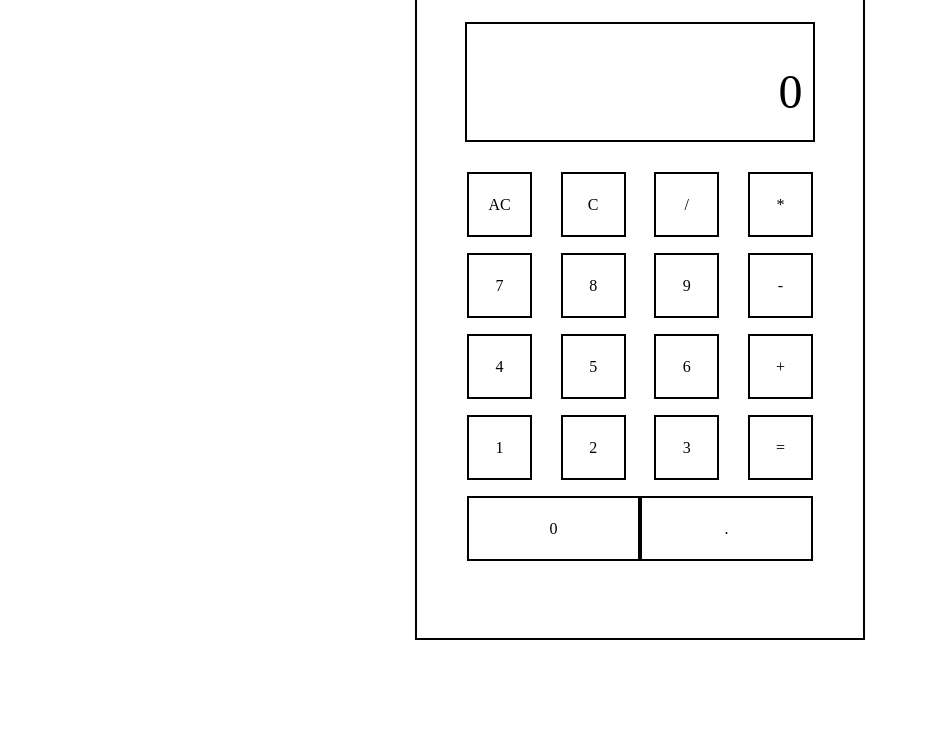
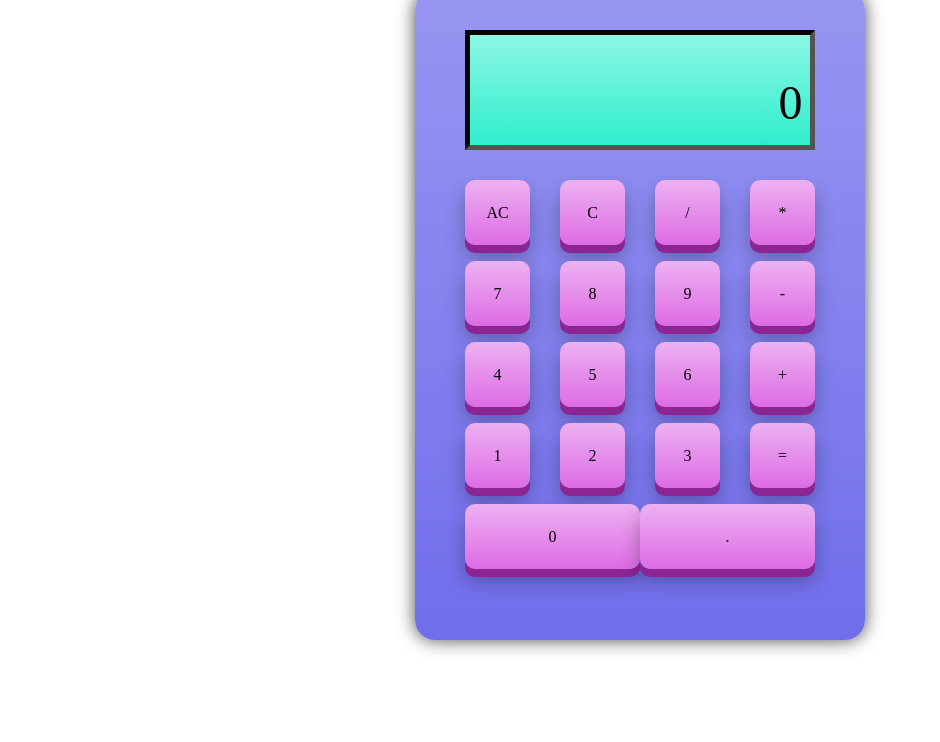
Before and after one commit to FoxyTealBlue/calculator, a plain HTML site: page index.html in a window 1280 px wide. Shown: the part 58-800 px from the top of the page, without its empty margins (0-940 px from the left). Drawn offline with Linux system fonts and the light colour scheme.

Commit message:
change number divs to buttons, add button styles and colors

```diff
--- a/index.html
+++ b/index.html
@@ -20,32 +20,32 @@
         </div>
         <div id="buttons">
           <div id="rowOne">
-            <div id="clear" class="calculatorButton">AC</div>
-            <div id="delete" class="calculatorButton">C</div>
-            <div id="divide" class="calculatorButton">/</div>
-            <div id="multiply" class="calculatorButton">*</div>
+            <button id="clear" class="calculatorButton">AC</button>
+            <button id="delete" class="calculatorButton">C</button>
+            <button id="divide" class="calculatorButton">/</button>
+            <button id="multiply" class="calculatorButton">*</button>
           </div>
           <div id="rowTwo">
-            <div id="seven" class="calculatorButton">7</div>
-            <div id="eight" class="calculatorButton">8</div>
-            <div id="nine" class="calculatorButton">9</div>
-            <div id="subtract" class="calculatorButton">-</div>
+            <button id="seven" class="calculatorButton">7</button>
+            <button id="eight" class="calculatorButton">8</button>
+            <button id="nine" class="calculatorButton">9</button>
+            <button id="subtract" class="calculatorButton">-</button>
           </div>
           <div id="rowThree">
-            <div id="four" class="calculatorButton">4</div>
-            <div id="five" class="calculatorButton">5</div>
-            <div id="six" class="calculatorButton">6</div>
-            <div id="add" class="calculatorButton">+</div>
+            <button id="four" class="calculatorButton">4</button>
+            <button id="five" class="calculatorButton">5</button>
+            <button id="six" class="calculatorButton">6</button>
+            <button id="add" class="calculatorButton">+</button>
           </div>
           <div id="rowFour">
-            <div id="one" class="calculatorButton">1</div>
-            <div id="two" class="calculatorButton">2</div>
-            <div id="three" class="calculatorButton">3</div>
-            <div id="equals" class="calculatorButton">=</div>
+            <button id="one" class="calculatorButton">1</button>
+            <button id="two" class="calculatorButton">2</button>
+            <button id="three" class="calculatorButton">3</button>
+            <button id="equals" class="calculatorButton">=</button>
           </div>
           <div id="rowFive">
-            <div id="zero" class="calculatorButton">0</div>
-            <div id="point" class="calculatorButton">.</div>
+            <button id="zero" class="calculatorButton">0</button>
+            <button id="point" class="calculatorButton">.</button>
           </div>
         </div>
       </div>
--- a/styles.css
+++ b/styles.css
@@ -1,9 +1,28 @@
+:root {
+  --teal: hsl(169.71, 85.37%, 75.88%);
+  --dark-teal: hsl(169.71, 85.37%, 55.88%);
+  --lavender: hsl(241.32, 76.47%, 76.67%);
+  --dark-lavender: hsl(241.32, 76.47%, 67.67%);
+  --light-purple: hsl(278.24, 83.49%, 78.63%);
+  --pink: hsl(296.25, 69.57%, 81.96%);
+  --dark-pink: hsl(296.25, 69.57%, 65.96%);
+  --pink-shadow: hsl(296.25, 59.57%, 35.96%);
+  --shadow: hsla(0, 0%, 0%, 0.3);
+}
+
 #calculator {
   height: 650px;
   width: 450px;
   margin-left: auto;
   margin-right: auto;
-  border: 2px black solid;
+  border-radius: 20px;
+  padding-top: 10px;
+  background: linear-gradient(
+    180deg,
+    var(--lavender) 0%,
+    var(--dark-lavender) 100%
+  );
+  box-shadow: 0 0 18px hsla(0, 0%, 0%, 0.7);
 }
 
 #display {
@@ -13,7 +32,8 @@
   height: 120px;
   width: 350px;
   margin: 30px auto 30px auto;
-  border: 2px black solid;
+  border: 5px black inset;
+  background: linear-gradient(180deg, var(--teal) 0%, var(--dark-teal) 100%);
 }
 
 #history {
@@ -49,16 +69,28 @@
   justify-content: space-between;
 }
 
-#rowOne div,
-#rowTwo div,
-#rowThree div,
-#rowFour div,
-#rowFive div {
+.calculatorButton {
   height: 65px;
   width: 65px;
   justify-content: center;
   align-items: center;
-  border: 2px black solid;
+  cursor: pointer;
+  color: black;
+  border-radius: 10px;
+  background: linear-gradient(180deg, var(--pink) 0%, var(--dark-pink) 100%);
+  border: none;
+  box-shadow:
+    0px 8px 0px var(--pink-shadow),
+    0 12px 20px var(--shadow);
+  transition: all 0.1s ease;
+  transform: translateY(0);
+}
+
+.calculatorButton:active {
+  transform: translateY(6px);
+  box-shadow:
+    0 2px 0 var(--pink-shadow),
+    0 4px 8px var(--shadow);
 }
 
 #zero,
```
